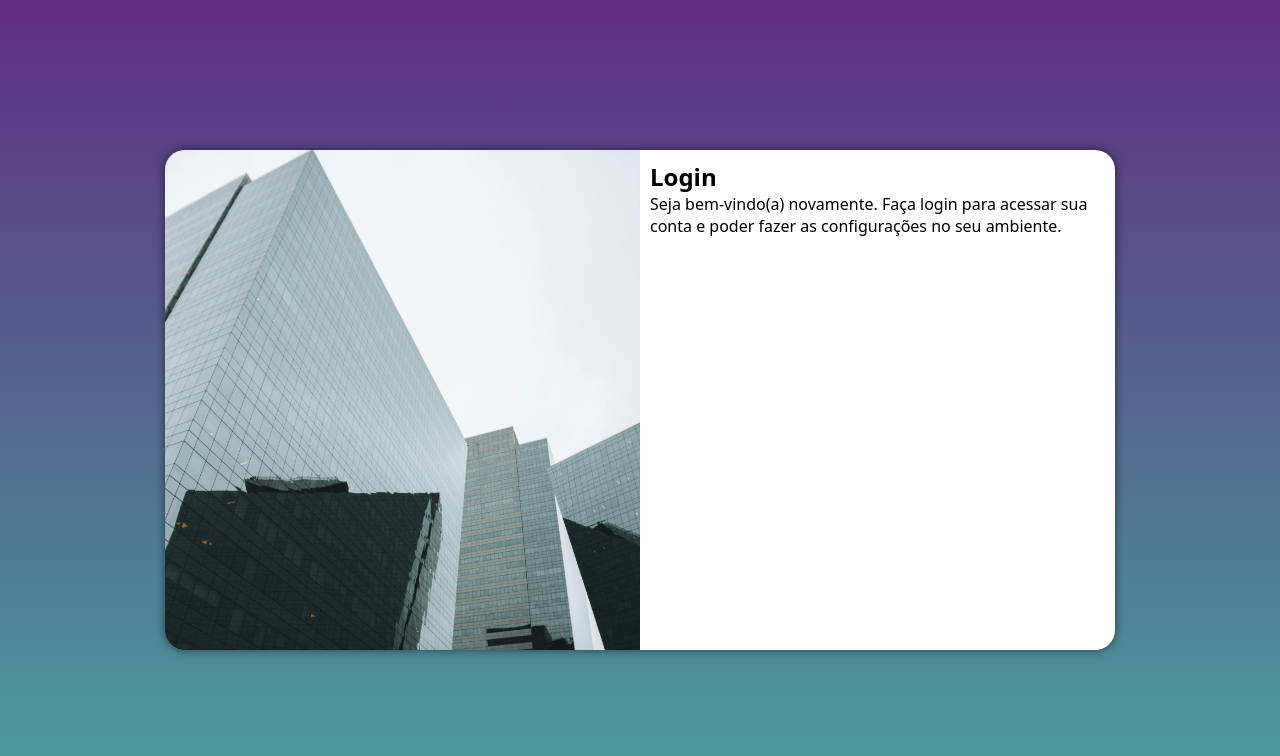
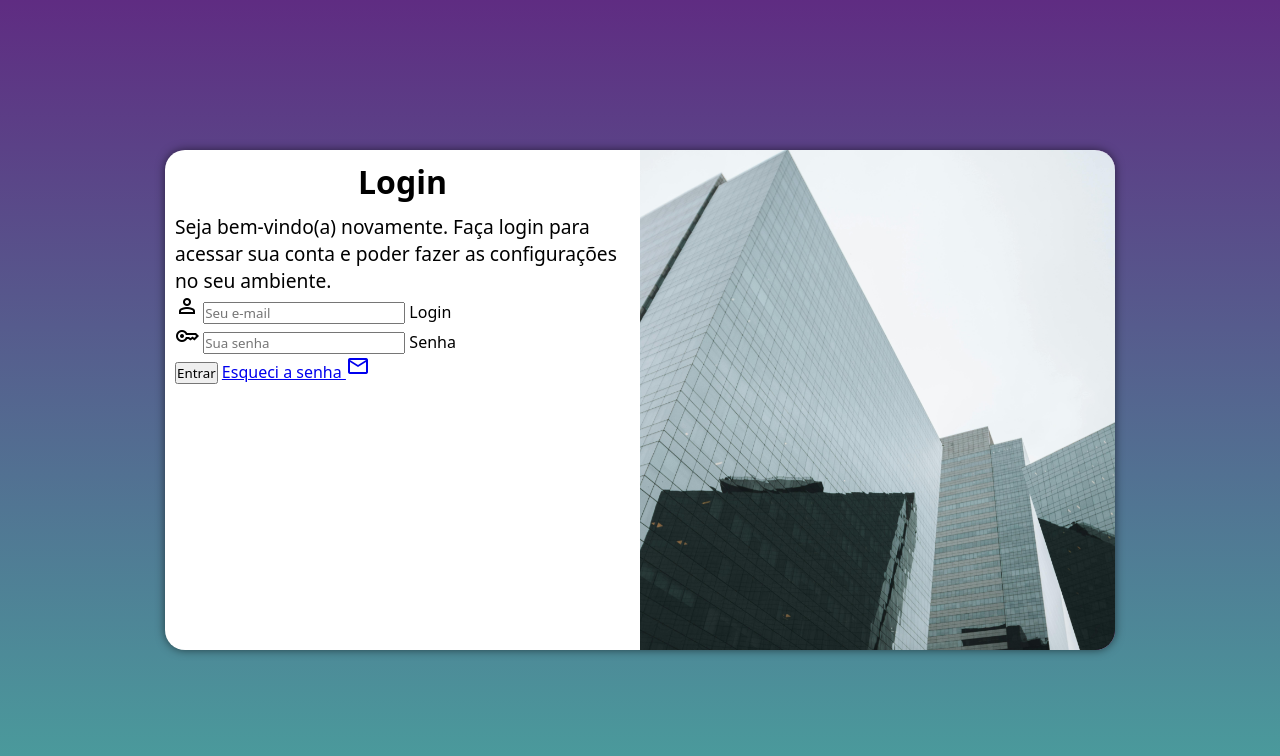
Before and after one commit to pontodex/projeto-login, a plain HTML site: page index.html in a window 1280 px wide. Drawn offline with nearby package versions, Linux system fonts and the light colour scheme.

Commit message:
adicionei o formulário

```diff
--- a/estilos/media-query.css
+++ b/estilos/media-query.css
@@ -31,13 +31,21 @@
     }
 
     section#login > div#imagem {
-        float: left;
+        float: right;
         width: 50%;
         height: 100%;
     }
 
     section#login > div#formulario {
-        float: right;
+        float: left;
         width: 50%;
     }
+
+    div#formulario > h1 {
+        font-size: 2em;
+    }
+
+    div#formulario > p {
+        font-size: 1.2em;
+    }
  }
--- a/estilos/style.css
+++ b/estilos/style.css
@@ -53,3 +53,12 @@ section#login > div#formulario {
     display: block;
     padding: 10px;
 }
+
+div#formulario > h1 {
+    text-align: center;
+    margin-bottom: 10px;
+}
+
+div#formulario > p {
+    font-size: 0.8em;
+}
--- a/index.html
+++ b/index.html
@@ -4,6 +4,7 @@
     <meta charset="UTF-8">
     <meta name="viewport" content="width=device-width, initial-scale=1.0">
     <title>Login</title>
+    <link href="https://fonts.googleapis.com/css2?family=Material+Symbols+Outlined" rel="stylesheet" />
     <link rel="stylesheet" href="estilos/style.css">
     <link rel="stylesheet" href="estilos/media-query.css">
 </head>
@@ -16,8 +17,21 @@
             <div id="formulario">
                 <h1>Login</h1>
                 <p>Seja bem-vindo(a) novamente. Faça login para acessar sua conta e poder fazer as configurações no seu ambiente.</p>
-                <form action="login.php" method="get">
-
+                <form action="login.php" method="post" autocomplete="on">
+                    <div class="campo">
+                        <span class="material-symbols-outlined">person</span>
+                        <input type="email" name="login" id="ilogin" placeholder="Seu e-mail" autocomplete="email" required maxlength="30">
+                        <label for="ilogin">Login</label>
+                    </div>
+                    <div class="campo">
+                        <span class="material-symbols-outlined">key</span>
+                        <input type="password" name="senha" id="isenha" placeholder="Sua senha" autocomplete="current-password" required minlength="8" maxlength="20">
+                        <label for="isenha">Senha</label>
+                    </div>
+                    <input type="submit" value="Entrar">
+                    <a href="esqueci.html">
+                        Esqueci a senha <span class="material-symbols-outlined">mail</span>
+                    </a>
                 </form>
             </div>
         </section>
```
